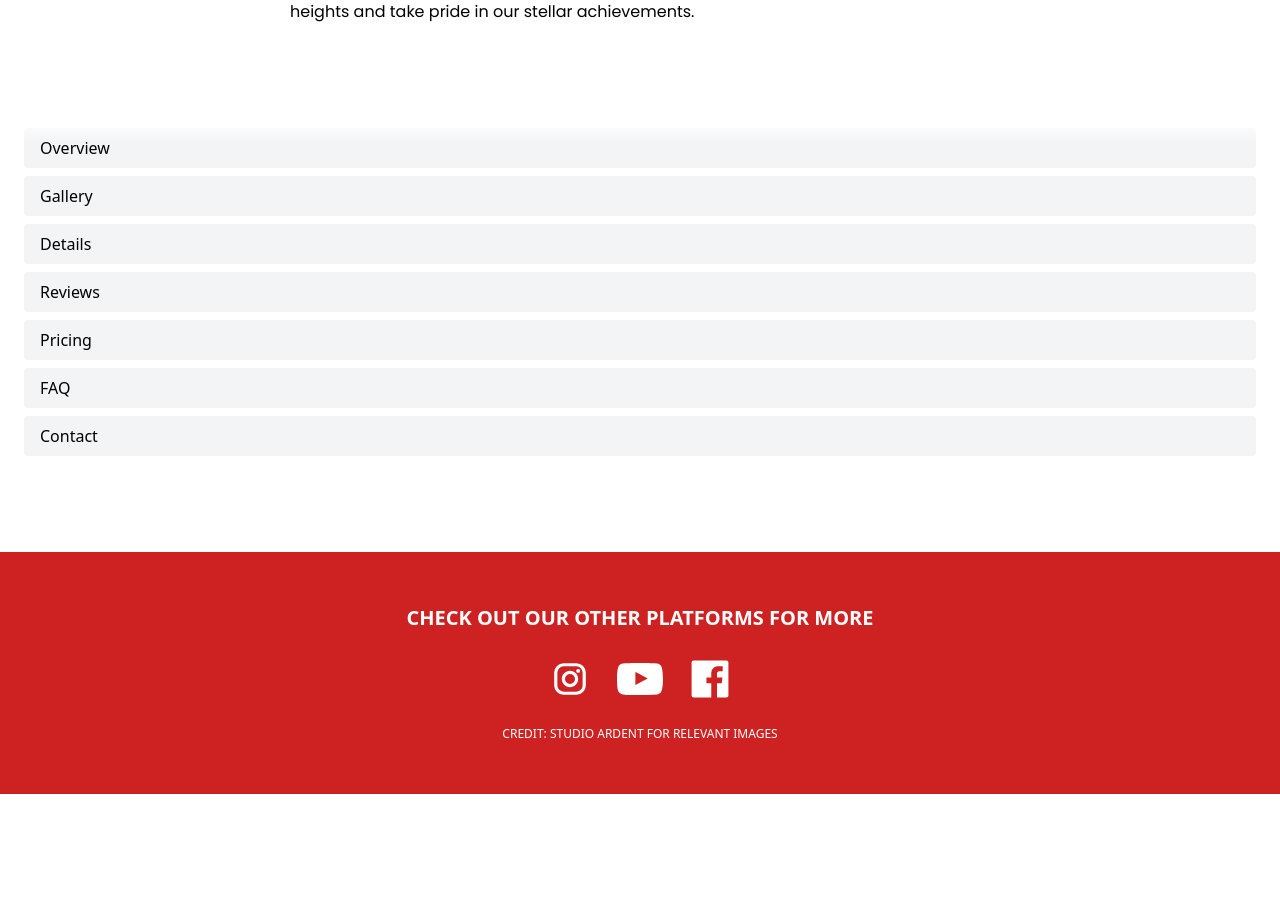
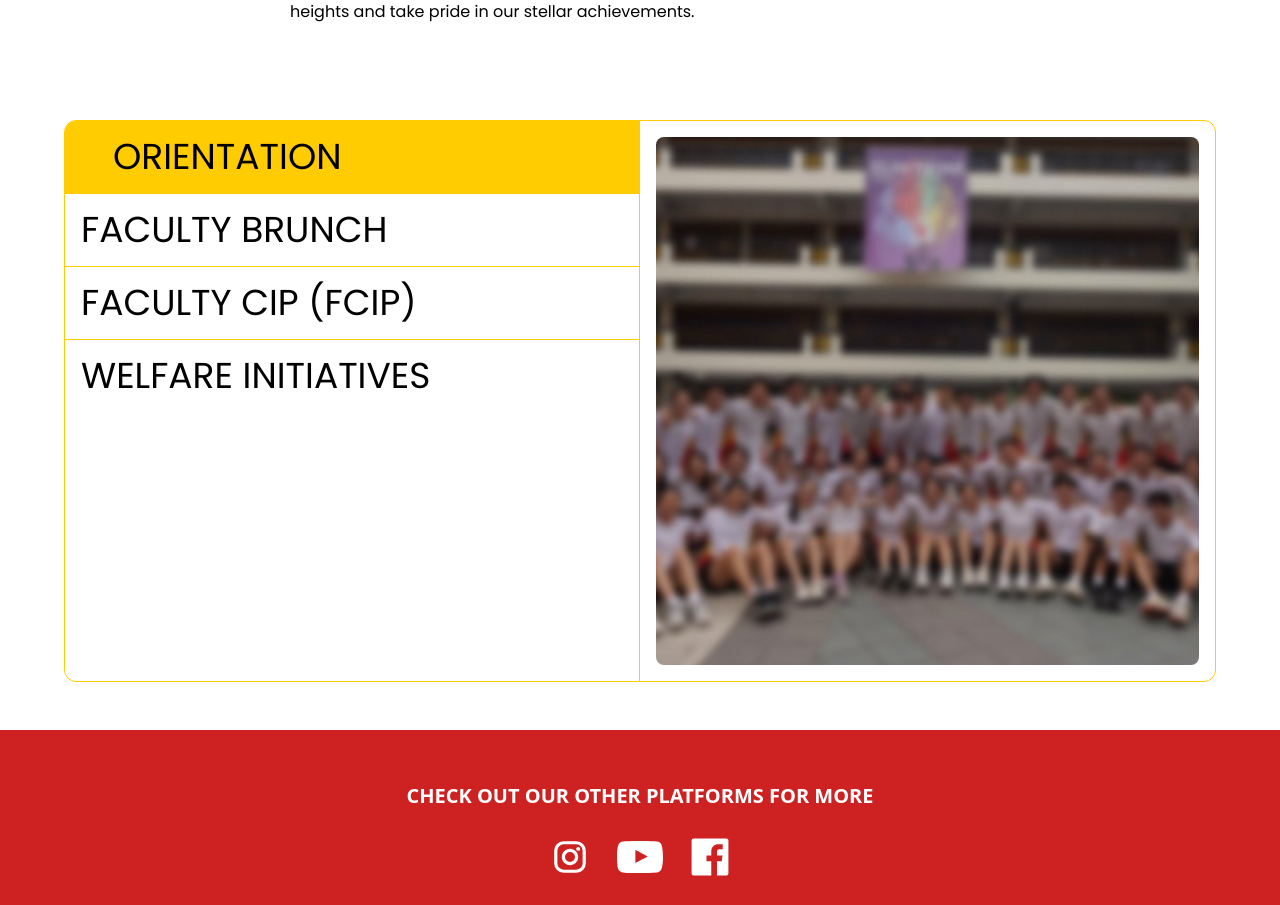
Before and after one commit to charizard-lies/hcunite-website-v2, a Vue app in the folder hcunite-website/: page /apollo in a window 1280 px wide. Shown: the part 2269-3174 px from the top of the page. Before the commit the page ends 3063 px from the top, so only its background shows below. Built offline with nearby package versions, Linux system fonts and the light colour scheme.

Commit message:
added event carousel

```diff
--- a/hcunite-website/src/components/Multicarousel.vue
+++ b/hcunite-website/src/components/Multicarousel.vue
@@ -1,23 +1,20 @@
 <template>
-  <div>
+  <div class="rounded-xl border-apollo border-1 overflow-hidden flex flex-col lg:flex-row">
     <!-- Mobile (horizontal) -->
-    <div v-if="isMobile" ref="mobileContainer" class="relative w-full overflow-hidden" @scroll.passive="onMobileScroll">
-      <!-- Fading overlays -->
-      <div class="absolute left-0 top-0 bottom-0 w-6 bg-gradient-to-r from-white to-transparent z-10 pointer-events-none"></div>
-      <div class="absolute right-0 top-0 bottom-0 w-6 bg-gradient-to-l from-white to-transparent z-10 pointer-events-none"></div>
+    <div v-if="isMobile" ref="mobileContainer" class="relative overflow-hidden" @scroll.passive="onMobileScroll">
 
-
-      <div ref="scrollSnap" class="flex gap-0 snap-x snap-mandatory overflow-x-auto scroll-smooth py-2">
+      <div class="flex flex-row gap-0 snap-x snap-mandatory overflow-x-auto scroll-smooth py-2">
         <!-- spacer -->
         <div class="shrink-0 w-[40%]"></div>
 
-        <div v-for="(header, i) in headers"
+        <div v-for="(event, i) in events"
         :key="i"
-        class="snap-center flex-shrink-0 text-center px-4 py-2 w-[60%] whitespace-nowrap border-r-apollo border-r-1 last:border-none"
+        :ref="el => eventRefs[i] = el"
+        class="snap-center flex-shrink-0 text-center px-4 py-2 min-w-[60%] whitespace-nowrap border-r-apollo border-r-1 last:border-none"
         >
-            <h2>
-                {{ header }}
-            </h2>
+            <h3 class="text-xl sm:text-3xl">
+                {{ event.name }}
+            </h3>
         </div>
 
         <!-- spacer -->
@@ -28,79 +25,203 @@
     <!-- Desktop (vertical) -->
     <div
       v-else
-      class="relative h-96 overflow-y-auto px-2 py-2 space-y-2"
+      class="relative h-[70vh] w-[50%] overflow-hidden"
     >
-      <div
-        v-for="(header, i) in headers"
-        :key="i"
-        @click="onSelect(i)"
-        class="cursor-pointer px-4 py-2 bg-gray-100 rounded hover:bg-gray-200"
-      >
-        {{ header }}
-      </div>
 
-      <!-- Top and bottom fade -->
-      <div class="absolute top-0 left-0 right-0 h-6 bg-gradient-to-b from-white to-transparent pointer-events-none"></div>
-      <div class="absolute bottom-0 left-0 right-0 h-6 bg-gradient-to-t from-white to-transparent pointer-events-none"></div>
+        <div class="h-full overflow-y-auto scroll-smooth flex flex-col">
+            <div
+            v-for="(event, i) in events"
+            :key="i"
+            @click="onSelect(i)"
+            class="relative overflow-hidden group cursor-pointer px-4 py-4 border-apollo border-b-1 border-r-1 last:border-b-0 shrink-0 last:grow"
+            >
+                <h3
+                :class="selectedIndex === i ? 'translate-x-8' : ''"
+                class="relative text-black transform group-hover:translate-x-8 transition-transform duration-300 ease-in-out z-10">
+                    {{ event.name }}
+                </h3>
+                <div
+                :class="selectedIndex === i ? 'translate-x-0' : '-translate-x-full'"
+                class="z-0 absolute inset-0 bg-apollo transform transition-transform duration-300 ease-in-out"
+                ></div>
+            </div>
+        </div>
+
     </div>
+
+    <!-- pictures -->
+    <div class="w-full lg:w-[50%] max-h-[50vh] lg:max-h-none flex flex-row gap-4 px-4 py-4 overflow-x-auto scroll-smooth snap-x snap-mandatory ">
+        <div class="flex flex-row gap-4 snap-x snap-mandatory ">
+
+            <div v-for="(img, i) in currentImages"
+            :key="i"
+            @click="handleDesktopClick(i)"
+            @touchstart="handleTouchStart"
+            @touchend="(e) => handleTouchEnd(e, i)"
+            class="w-full snap-center flex-shrink-0 rounded-lg overflow-hidden relative"
+            >
+                <img :src="img" alt="event picture" class="w-full h-full aspect-auto object-cover object-center" />
+                <div
+                class="absolute inset-0 bg-black transition-opacity duration-500"
+                :class="overlayToggles[selectedIndex][i] ? 'opacity-50' : 'opacity-0'"
+                >
+                </div>
+                <div class="absolute text-white inset-0 p-4" :class="overlayToggles[selectedIndex][i] ? 'opacity-100' : 'opacity-0'" >
+                    <p>
+                        {{events[selectedIndex].text[i]}}
+                    </p>
+                </div>
+
+            </div>
+        </div>
+    </div>
+
   </div>
 </template>
 
 <script setup>
-import { onMounted, onBeforeUnmount, ref } from 'vue'
+import {computed, onMounted, onUnmounted, onBeforeUnmount, ref } from 'vue'
 
-const headers = [
-  'Overview', 'Gallery', 'Details', 'Reviews', 'Pricing', 'FAQ', 'Contact'
+const selectedIndex = ref(0)
+const events = [
+  {
+    name: 'ORIENTATION',
+    images: [
+      '/images/informal_council_pic.jpg',
+      '/images/test.jpeg',
+      'https://example.com/orientation3.jpg',
+    ],
+    text:[
+        "djafaldjfldjf",
+        "aldfkjdslfjlkdjslf",
+        "dlfkjladjfljdslfjlsdlf",
+    ]
+  },
+  {
+    name: 'FACULTY BRUNCH',
+    images: [
+      '/images/test.jpeg',
+      'https://example.com/brunch2.jpg',
+      'https://example.com/brunch3.jpg',
+    ],
+    text:[
+        "djafaldjfldjf",
+        "aldfkjdslfjlkdjslf",
+        "dlfkjladjfljdslfjlsdlf",
+    ]
+  },
+  {
+    name: 'FACULTY CIP (FCIP)',
+    images: [
+      'https://example.com/fcip1.jpg',
+      'https://example.com/fcip2.jpg',
+      'https://example.com/fcip3.jpg',
+    ],
+    text:[
+        "djafaldjfldjf",
+        "aldfkjdslfjlkdjslf",
+        "dlfkjladjfljdslfjlsdlf",
+    ]
+  },
+  {
+    name: 'WELFARE INITIATIVES',
+    images: [
+      'https://example.com/welfare1.jpg',
+      'https://example.com/welfare2.jpg',
+      'https://example.com/welfare3.jpg',
+    ],
+    text:[
+        "djafaldjfldjf",
+        "aldfkjdslfjlkdjslf",
+        "dlfkjladjfljdslfjlsdlf",
+    ]
+  }
 ]
+const overlayToggles = ref(events.map(event => event.images.map(() => false)))
+
+// Images of the currently selected event (reactive)
+const currentImages = computed(() => events[selectedIndex.value].images)
 
 const isMobile = ref(window.innerWidth < 1024)
-const scrollSnap = ref(null)
+const eventRefs = []
 const mobileContainer = ref(null)
+const visibleIndex = ref(null)
+
 
 function onSelect(index) {
-  console.log('Header selected:', headers[index])
+    selectedIndex.value = index
+    console.log('Event selected:', events[index].name)
 }
 
-// function onMobileScrollEnd() {
-//   const container = mobileContainer.value
-//   const children = [...scrollSnap.value.children]
-//   const center = container.scrollLeft + container.offsetWidth / 2
+//handle mobile snapping
+onMounted(() => {
+    if (!isMobile.value) return
 
-//   let closest = 0
-//   let minDist = Infinity
+    const observer = new IntersectionObserver(
+        (entries) => {
+        entries.forEach((entry) => {
+            if (entry.isIntersecting) {
+            const index = eventRefs.findIndex(el => el === entry.target)
+            if (index !== visibleIndex.value) {
+                visibleIndex.value = index
+                onSelect(index)
+            }
+            }
+        })
+        },
+        {
+        root: mobileContainer.value,
+        threshold: 0.6, // item is considered "in view" if 60% is visible
+        }
+    )
 
-//   children.forEach((child, index) => {
-//     const childCenter = child.offsetLeft + child.offsetWidth / 2
-//     const dist = Math.abs(center - childCenter)
-//     if (dist < minDist) {
-//       minDist = dist
-//       closest = index
-//     }
-//   })
+    eventRefs.forEach(el => {
+        if (el) observer.observe(el)
+    })
 
-// //   // Snap to closest
-// //   children[closest].scrollIntoView({ behavior: 'smooth', inline: 'center' })
-// //   onSelect(closest)
-// }
+    onBeforeUnmount(() => observer.disconnect())
+})
 
-// let scrollTimeout
-// function onMobileScroll() {
-//   clearTimeout(scrollTimeout)
-//   scrollTimeout = setTimeout(() => {
-//     onMobileScrollEnd()
-//   }, 100)
-// }
 
+//handle window resize (highly optional)
 function handleResize() {
-  isMobile.value = window.innerWidth < 768
+  isMobile.value = window.innerWidth < 1024
 }
 
 onMounted(() => {
   window.addEventListener('resize', handleResize)
+  selectedIndex.value = 0
 })
 
-onBeforeUnmount(() => {
+onUnmounted(() => {
   window.removeEventListener('resize', handleResize)
-//   clearTimeout(scrollTimeout)
 })
+
+//handle image taps
+let touchXStart = null
+
+function handleTouchStart(event) {
+  touchXStart = event.touches[0].clientX
+}
+
+function handleTouchEnd(event, index) {
+  const touchXEnd = event.changedTouches[0].clientX
+  const deltaX = Math.abs(touchXEnd - touchXStart)
+
+  if (deltaX < 10) {
+    // Considered a tap
+    toggleImageText(index)
+  }
+
+  // otherwise let it scroll
+}
+
+function handleDesktopClick(index) {
+  if (!(/iPhone|iPad|iPod|Android/i.test(navigator.userAgent))) toggleImageText(index)
+}
+
+function toggleImageText(index) {
+    console.log(selectedIndex.value, index)
+    overlayToggles.value[selectedIndex.value][index] = !overlayToggles.value[selectedIndex.value][index]
+}
 </script>
--- a/hcunite-website/src/pages/Apollo.vue
+++ b/hcunite-website/src/pages/Apollo.vue
@@ -21,7 +21,8 @@
         <div
             class="absolute inset-0 bg-black transition-opacity duration-500"
             :class="showOverlay ? 'opacity-50' : 'opacity-0'"
-        ></div>
+        >
+        </div>
 
         <div class="flex flex-col items-center justify-center h-screen w-full transition-all duration-500 text-white text-center opacity-0"
           :class="{'backdrop-blur-xl opacity-100': showOverlay}"
@@ -89,7 +90,7 @@
 
 
   <section class="w-full py-12 px-4">
-    <div class="">
+    <div class="px-4 lg:px-12">
       <MultiCarousel></MultiCarousel>
     </div>
   </section>
```
Also changed, not shown: hcunite-website/public/images/informal_council_pic.jpg (added), hcunite-website/public/images/test.jpeg (added).
